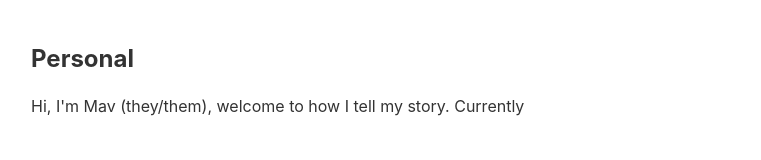
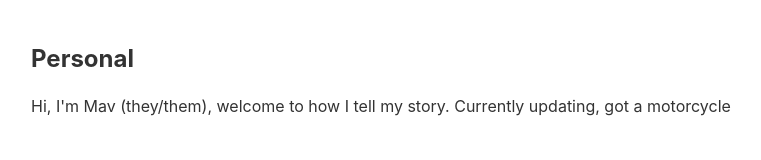
Before and after one commit to marissali314/personal-website, a plain HTML site: page index.html in a window 1280 px wide. Shown: the whole page, without its empty margins (209-970 px from the left). Drawn offline with Linux system fonts and the light colour scheme.

Commit message:
Update index.html

```diff
--- a/index.html
+++ b/index.html
@@ -39,6 +39,6 @@
 </head>
 <body>
     <h2>Personal</h2>
-    <p>Hi, I'm Mav (they/them), welcome to how I tell my story. Currently </p>
+    <p>Hi, I'm Mav (they/them), welcome to how I tell my story. Currently updating, got a motorcycle</p>
 </body>
 </html>
```
